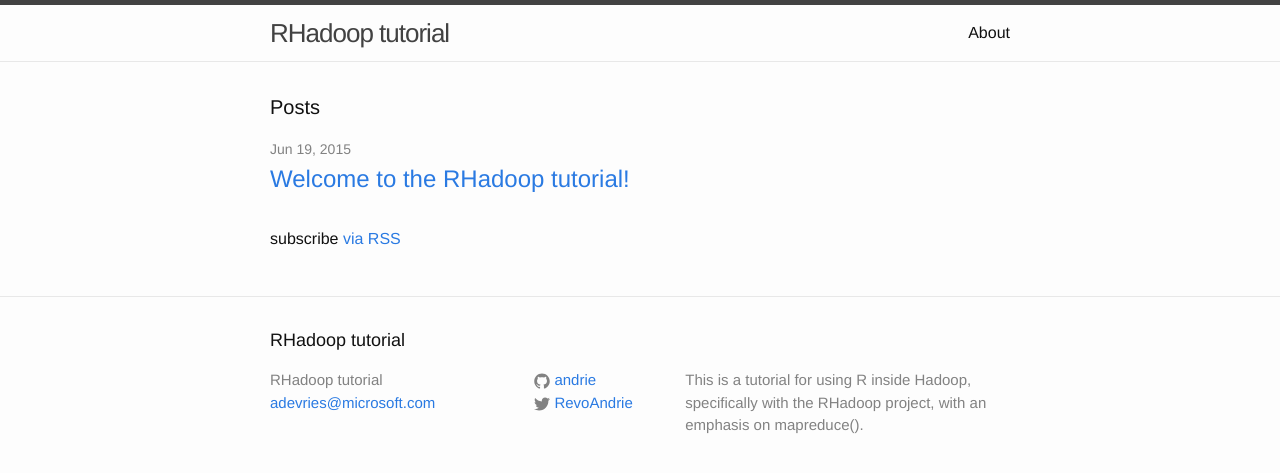
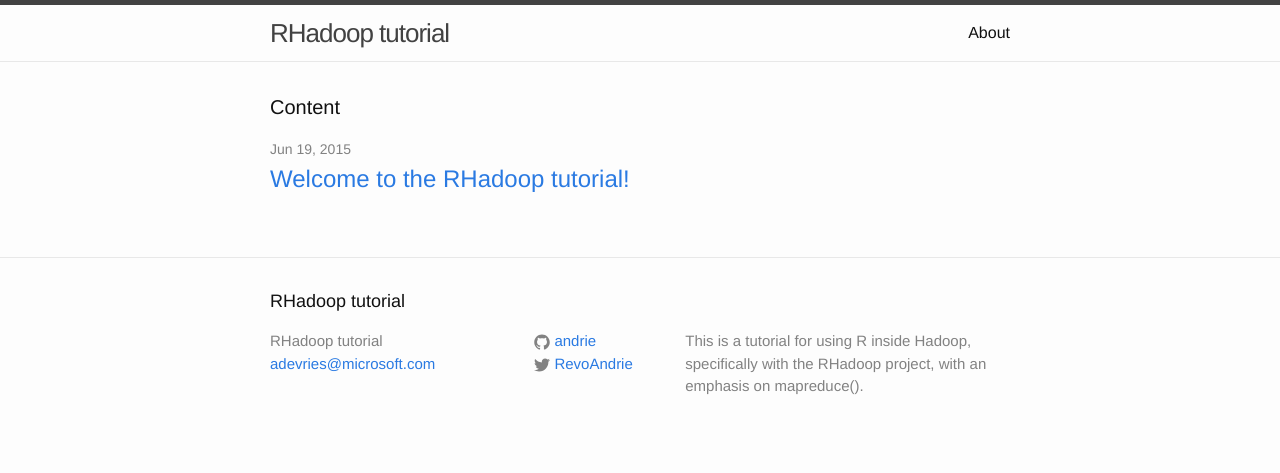
Before and after one commit to andrie/RHadoop-tutorial, a Jekyll site: the page built from index.html, in a window 1280 px wide. Shown: the top 473 px of the page. Built offline with Jekyll 4.4.1, drawn with Linux system fonts in a browser that asks for light colours.

Commit message:
Update baseurl for about page

```diff
--- a/_includes/header.html
+++ b/_includes/header.html
@@ -16,7 +16,7 @@
       <div class="trigger">
         {% for page in site.pages %}
           {% if page.title %}
-          <a class="page-link" href="{{ page.url | prepend: site.url }}">{{ page.title }}</a>
+          <a class="page-link" href="{{ page.url | prepend: site.baseurl }}">{{ page.title }}</a>
           {% endif %}
         {% endfor %}
       </div>
--- a/index.html
+++ b/index.html
@@ -4,7 +4,7 @@
 
 <div class="home">
 
-  <h1 class="page-heading">Posts</h1>
+  <h1 class="page-heading">Content</h1>
 
   <ul class="post-list">
     {% for post in site.posts %}
@@ -18,6 +18,4 @@
     {% endfor %}
   </ul>
 
-  <p class="rss-subscribe">subscribe <a href="{{ "/feed.xml" | prepend: site.baseurl }}">via RSS</a></p>
-
 </div>
```
